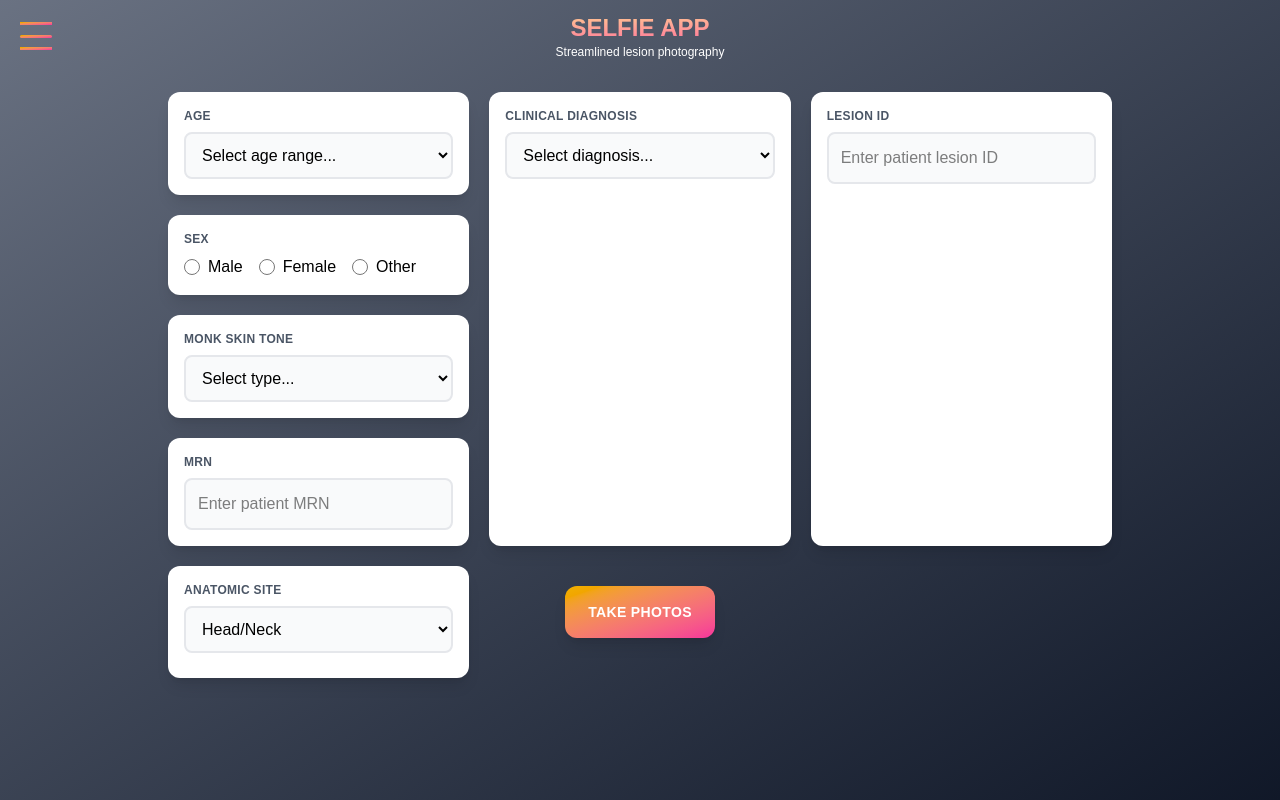
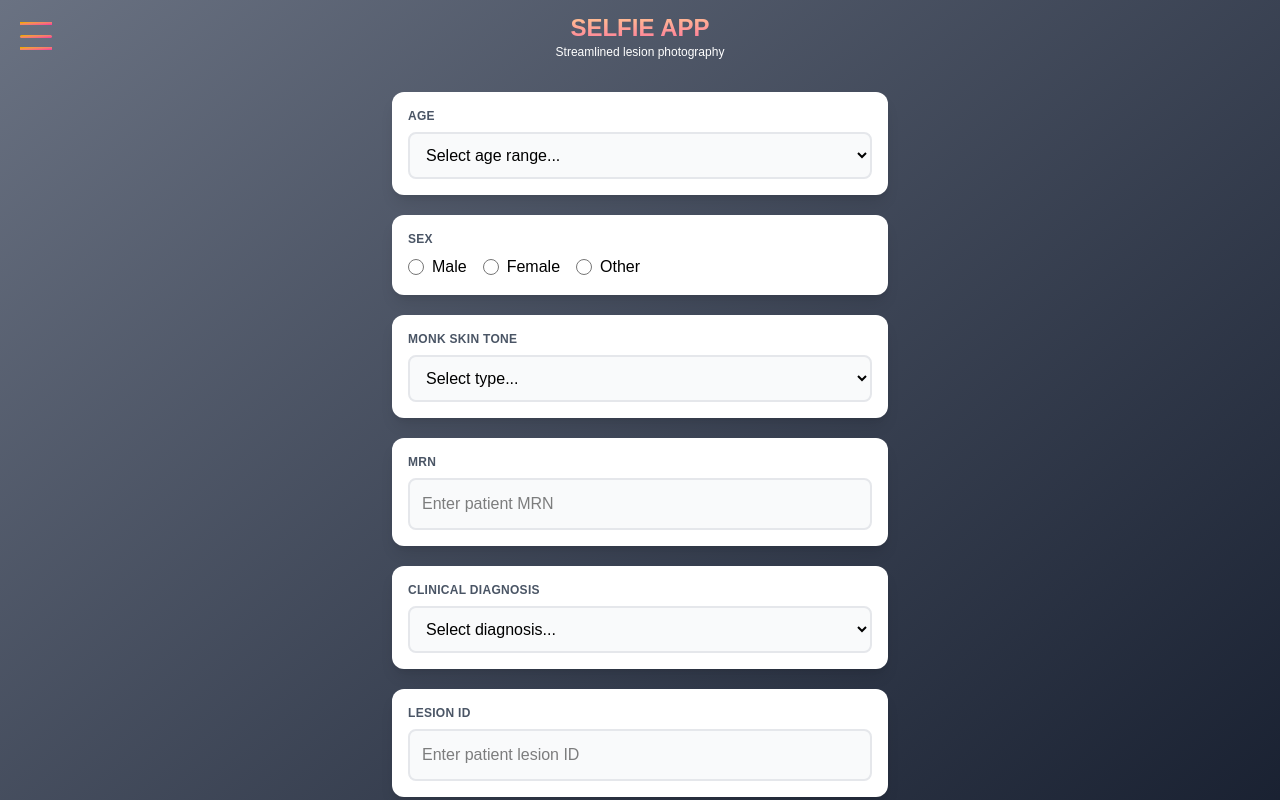
Before and after one commit to katzjason/selfie-msk, a Next.js app: page / in a window 1280 px wide. Shown: the top 800 px of the page. Built offline with nearby package versions, Linux system fonts and the light colour scheme.

Commit message:
Enforced required fields

```diff
--- a/app/components/form-field.tsx
+++ b/app/components/form-field.tsx
@@ -1,9 +1,12 @@
 
 
-export default function FormField({ label, children }: { label: string, children: React.ReactNode }) {
+export default function FormField({ label, requiredFlag, children }: { label: string, requiredFlag: boolean, children: React.ReactNode }) {
     return (
         <div className="bg-white rounded-xl p-4 shadow-lg hover:shadow-xl transition-all hover:-translate-y-1 text-black">
-            <label className="block text-xs font-semibold text-gray-600 uppercase tracking-wide mb-2">{label}</label>
+            <div className="flex flex-row gap-2">
+                <label className="block text-xs font-semibold text-gray-600 uppercase tracking-wide mb-2">{label}</label>
+                {requiredFlag && (<div className="block text-xs font-semibold text-red-500 uppercase tracking-wide mb-2">*Required</div>)}
+            </div>
             {children}
         </div>
     );
--- a/app/page.tsx
+++ b/app/page.tsx
@@ -7,8 +7,6 @@ import ImageGroup from './capture/image-group';
 import DemographicsSummary from '@/app/components/demographics-summary';
 import { useRouter } from 'next/navigation';
 import FormField from '@/app/components/form-field';
-
-// All patient data now comes from context
 
 const sexOptions = ['Male', 'Female', 'Other'];
 const diagnosisOptions : string[] = ["Benign", "Biopsy"];
@@ -26,7 +24,6 @@ const anatomicSites : string[] = [
   "Lateral Torso",
   "Posterior Torso",
   "Palms/Soles",
-  "Oral/Genital"
 ];
 
 export default function Home() {
@@ -55,6 +52,7 @@ export default function Home() {
   //const imageGroups = useMemo( () => groupImages(images), [images]);
   const [menuOpen, setMenuOpen] = useState(false);
   const [mraStudy, setMraStudy] = useState(true);
+  const [showRequired, setShowRequired] = useState(false);
 
 
   useEffect(() => { setHasMounted(true); }, []);
@@ -90,6 +88,7 @@ export default function Home() {
     useEffect(() => {
     const imgs = JSON.parse(localStorage.getItem('capturedImages') || '[]');
     setImages(imgs);
+    //REQUIRED
     }, []);
 
 
@@ -150,14 +149,7 @@ export default function Home() {
         </div>
 
 
-
-
-
-
-
-
-
-          {/* Toggle Button */}
+          {/* Expand Summary Button */}
           <div className="flex mb-5">
               {!showDemographics && (
                   <button
@@ -173,11 +165,11 @@ export default function Home() {
           </div>
 
         {/* Form Grid */}
-        <div className="max-w-5xl mx-auto grid grid-cols-1 md:grid-cols-2 lg:grid-cols-3 gap-5 pl-10 pr-10">
+        <div className="max-w-xl mx-auto grid grid-cols-1 gap-5 pl-10 pr-10">
             {showDemographics && (
             <div className="grid grid-cols-1 gap-5">
 
-                {!mraStudy && (<FormField label="Patient Name"
+                {/* {!mraStudy && (<FormField label="Patient Name"
                     children={
                         <input
                           type="text"
@@ -188,9 +180,9 @@ export default function Home() {
                           className="w-full px-3 py-3 bg-gray-50 border-2 border-gray-200 rounded-lg text-black focus:outline-none focus:border-gray-500 transition-all"
                       />
                     }
-                ></FormField>)}
+                ></FormField>)} */}
 
-                {!mraStudy && (<FormField label="Date of Birth"
+                {/* {!mraStudy && (<FormField label="Date of Birth"
                     children={
                         <input
                           type="date"
@@ -201,14 +193,14 @@ export default function Home() {
                           className="w-full px-3 py-3 bg-gray-50 border-2 border-gray-200 rounded-lg text-black focus:outline-none focus:border-gray-500 transition-all"
                       />
                     }
-                ></FormField>)}
+                ></FormField>)} */}
 
-                {mraStudy && (<FormField label="Age"
+                {mraStudy && (<FormField label="Age" requiredFlag={showRequired && age == ""}
                     children={
                         <select
                             value={age ?? ''}
                             onChange={(e) => setAge(e.target.value)}
-                            className="w-full px-3 py-3 bg-gray-50 border-2 border-gray-200 rounded-lg focus:outline-none focus:border-gray-500 focus:bg-white transition-all cursor-pointer"
+                            className={"w-full px-3 py-3 bg-gray-50 border-2 rounded-lg focus:outline-none focus:border-gray-500 focus:bg-white transition-all cursor-pointer " + (showRequired ? "border-red-500" : "border-gray-200")}
                         >
                         <option value="">Select age range...</option>
                         {ageOptions.map((option) => (
@@ -236,7 +228,7 @@ export default function Home() {
                     /> */}
                 {/* </div> */}
 
-                <FormField label="Sex"
+                <FormField label="Sex" requiredFlag={showRequired && sex == ""}
                     children={
                         <div className="flex flex-row gap-4">
                           {sexOptions.map((option) => (
@@ -256,7 +248,7 @@ export default function Home() {
                     }
                 ></FormField>
 
-                {!mraStudy && (<FormField label="Fitzpatrick Skin Type"
+                {!mraStudy && (<FormField label="Fitzpatrick Skin Type" requiredFlag={false}
                     children={
                         <select
                           value={fitzpatrick ?? ''}
@@ -271,7 +263,7 @@ export default function Home() {
                         }
                 ></FormField>)}
 
-                {!mraStudy && (<FormField label="ITA Scale"
+                {!mraStudy && (<FormField label="ITA Scale" requiredFlag={false}
                     children={
                         <input
                           type="text"
@@ -284,7 +276,7 @@ export default function Home() {
                         }
                 ></FormField>)}
 
-                <FormField label="Monk Skin Tone"
+                <FormField label="Monk Skin Tone" requiredFlag={false}
                     children={
                         <select
                           value={monkSkinTone ?? ''}
@@ -301,7 +293,7 @@ export default function Home() {
                     }
                 ></FormField>
 
-                {true && (<FormField label="MRN"
+                {true && (<FormField label="MRN" requiredFlag={false}
                     children={
                         <input
                           type="text"
@@ -316,7 +308,7 @@ export default function Home() {
             </div>
             )}
 
-            {!mraStudy && (<FormField label="Self-reported Race"
+            {!mraStudy && (<FormField label="Self-reported Race" requiredFlag={false}
                     children={
                         <select
                           value={race ?? ''}
@@ -331,12 +323,12 @@ export default function Home() {
                     }
                 ></FormField>)}
 
-            {!mraStudy && (<FormField label="Lesion Type"
+            {!mraStudy && (<FormField label="Lesion Type" requiredFlag={showRequired && lesionType == ""}
                 children={
                     <select
                         value={lesionType ?? ''}
                         onChange={(e) => setLesionType(e.target.value)}
-                        className="w-full px-3 py-3 bg-gray-50 border-2 border-gray-200 rounded-lg focus:outline-none focus:border-gray-500 focus:bg-white transition-all cursor-pointer"
+                        className={"w-full px-3 py-3 bg-gray-50 border-2 rounded-lg focus:outline-none focus:border-gray-500 focus:bg-white transition-all cursor-pointer " + (showRequired ? "border-red-500" : "border-gray-200")}
                     >
                     <option value="">Select diagnosis...</option>
                     {marghoobDiagnoses.map((type) => (
@@ -346,12 +338,12 @@ export default function Home() {
                     }
             ></FormField>)}
 
-            {mraStudy && (<FormField label="Clinical Diagnosis"
+            {mraStudy && (<FormField label="Clinical Diagnosis" requiredFlag={showRequired && clinicalDiagnosis==""}
                 children={
                     <select
                         value={clinicalDiagnosis ?? ''}
                         onChange={(e) => setClinicalDiagnosis(e.target.value)}
-                        className="w-full px-3 py-3 bg-gray-50 border-2 border-gray-200 rounded-lg focus:outline-none focus:border-gray-500 focus:bg-white transition-all cursor-pointer"
+                        className={"w-full px-3 py-3 bg-gray-50 border-2 rounded-lg focus:outline-none focus:border-gray-500 focus:bg-white transition-all cursor-pointer " + (showRequired ? "border-red-500" : "border-gray-200")}
                     >
                     <option value="">Select diagnosis...</option>
                     {mraDiagnoses.map((type) => (
@@ -363,7 +355,7 @@ export default function Home() {
 
             {/* Conditional Fields for Biopsy Diagnosis */}
             {/* {hasMounted && diagnosis?.toLowerCase() === "biopsy" &&  */}
-            {true && (<FormField label="Lesion ID"
+            {true && (<FormField label="Lesion ID" requiredFlag={showRequired && lesionID == ""}
                     children={
                         <input
                             type="text"
@@ -371,18 +363,18 @@ export default function Home() {
                             value={lesionID ?? ''}
                             onChange={(e) => setLesionID(e.target.value)}
                             placeholder="Enter patient lesion ID"
-                            className="w-full px-3 py-3 bg-gray-50 border-2 border-gray-200 rounded-lg text-black focus:outline-none focus:border-gray-500 transition-all"
+                            className={"w-full px-3 py-3 bg-gray-50 border-2 rounded-lg focus:outline-none focus:border-gray-500 focus:bg-white transition-all cursor-pointer " + (showRequired ? "border-red-500" : "border-gray-200")}
                         />
                     }
                 ></FormField>)
             }
 
-            <FormField label="Anatomic Site"
+            <FormField label="Anatomic Site" requiredFlag={showRequired && anatomicSite == ""}
                 children={
                     <select
                         value={anatomicSite ?? ''}
                         onChange={(e) => setAnatomicSite(e.target.value)}
-                        className="w-full text-black px-3 py-3 bg-gray-50 border-2 border-gray-200 rounded-lg focus:outline-none focus:border-gray-500 focus:bg-white transition-all cursor-pointer"
+                        className={"w-full px-3 py-3 bg-gray-50 border-2 rounded-lg focus:outline-none focus:border-gray-500 focus:bg-white transition-all cursor-pointer " + (showRequired ? "border-red-500" : "border-gray-200")}
                     >
                     {anatomicSites.map((option) => (
                     <option key={option} value={option}>
@@ -393,37 +385,24 @@ export default function Home() {
                     }
             ></FormField>
 
-            {/* {images.map((url, idx) => <img key={idx} src={url} alt={`Captured ${idx}`} />)} */}
-
           {/* Take Photos Button */}
           <div className="flex justify-center w-full mt-5 mb-10">
               <div className="w-1/2 bg-gradient-to-br from-yellow-500 to-pink-500 rounded-xl p-4 shadow-lg hover:shadow-xl transition-all hover:-translate-y-1 flex flex-col items-center">
                   <button
                     type="button"
                     className="block text-sm font-semibold text-white uppercase tracking-wide"
-                    onClick={() =>router.push('capture')}
+                    onClick={() => {
+                        if(age != "" && sex !=  "" && (clinicalDiagnosis != "" || lesionType != "") && anatomicSite != ""){
+                            setShowDemographics(false);
+                            setShowRequired(false);
+                            //router.push('capture');
+                        } else {
+                            setShowRequired(true);
+                        }
+                    }}
                   >Take Photos</button>
-                  {/* <button
-                      type="button"
-                      className="block text-sm font-semibold text-white uppercase tracking-wide"
-                      onClick={handleCaptureButton}
-                  >
-                  Take Photos
-                  </button>
-                  <input
-                      ref={inputRef}
-                      type="file"
-                      accept="image/*"
-                      capture="environment" // rear camera on most phones
-                      onChange={handleCaptureInput}
-                      style={{ display: "none" }}
-                  /> */}
               </div>
           </div>
-          {/* {imageGroups.map( (group) => (
-              <ImageGroup key={group.id} images={group.images} mrn={group.mrn} anatomicSite={group.anatomicSite} lesionID={group.lesionID} onAddPhoto={() => AddPhotoToGroup(group.id)} />
-
-          ))} */}
 
           {/* Sidebar overlay */}
           {menuOpen && (
@@ -455,6 +434,7 @@ export default function Home() {
                         >Marghoob
                         </button>
                     </div>
+                    {/* <div>Export Data</div> */}
                 </nav>
               </aside>
             </>
```
Also changed, not shown: app/components/demographics-summary.tsx (+15 -3 lines), 1 other file (tests, documents, lock files or other folders).
